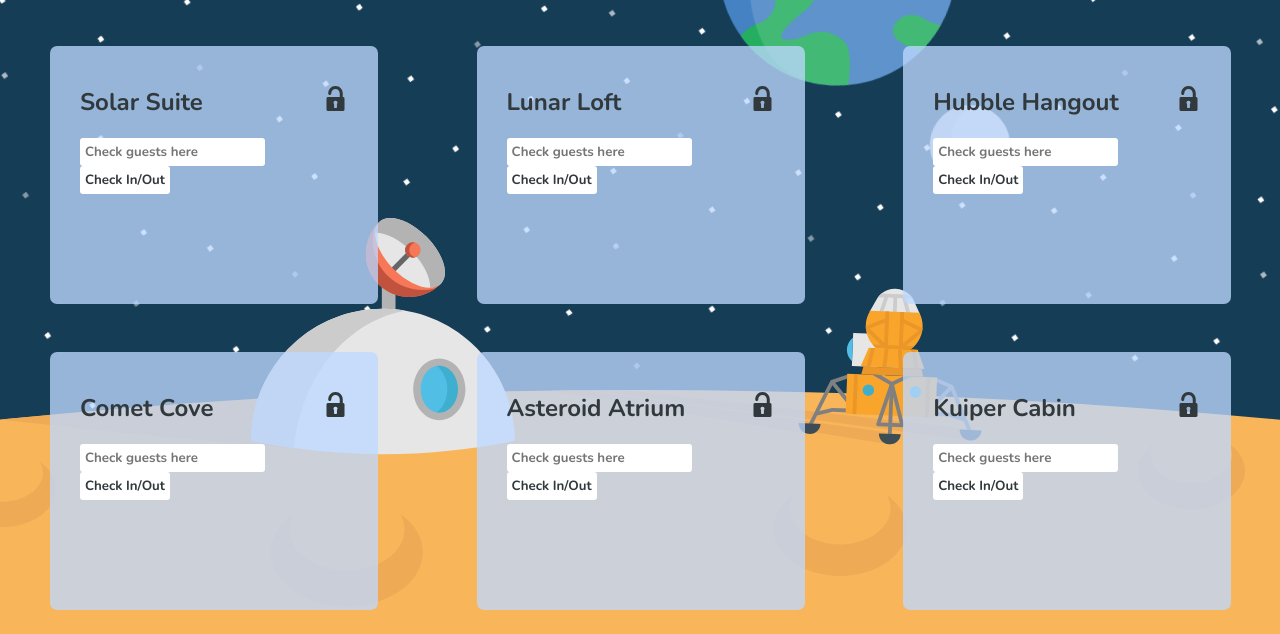
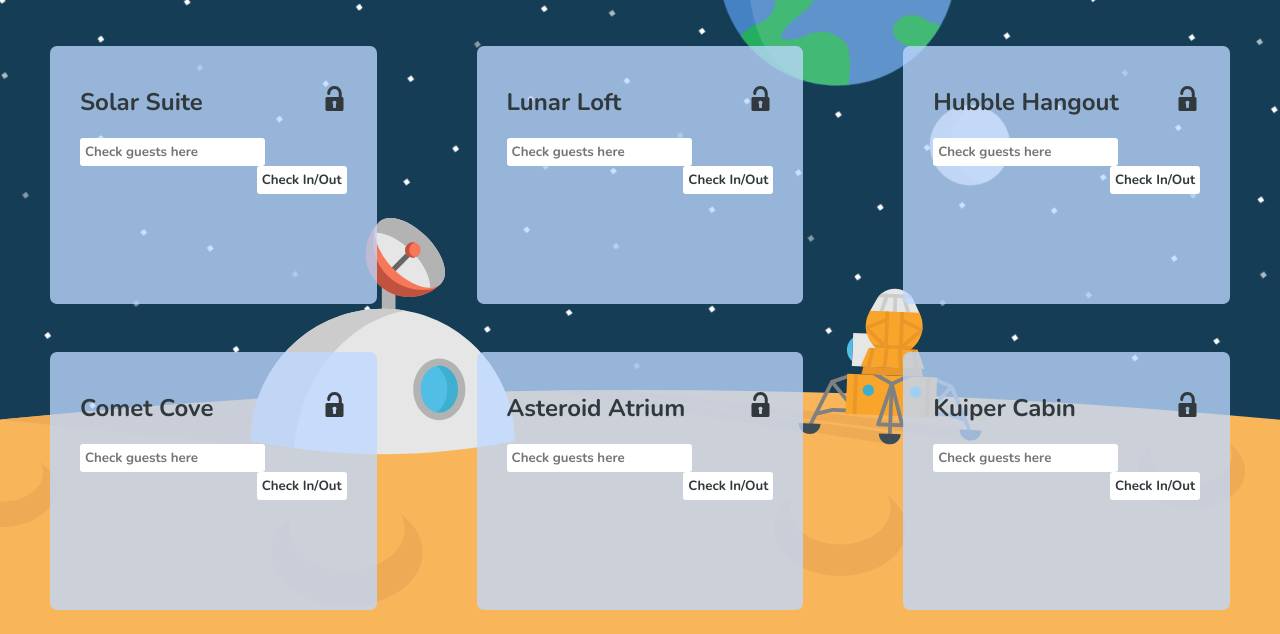
Before and after one commit to branogarbo/Hotel-Project, a plain HTML site: page index.html in a window 1280 px wide. Shown: the part 166-800 px from the top of the page. Drawn offline with nearby package versions, Linux system fonts and the light colour scheme.

Commit message:
Trying another approach.

```diff
--- a/hotelstyle.css
+++ b/hotelstyle.css
@@ -92,7 +92,6 @@ body > *:not(#backimg) {
 }
 
 .room {
-  width:268px;
   border-radius:7px;
   padding:20px 30px;
   height:217.833px;
@@ -101,6 +100,7 @@ body > *:not(#backimg) {
 }
 
 .room button {
+  float:right;
   background:#ffffff;
   outline:none;
   border-radius:3px;
```
